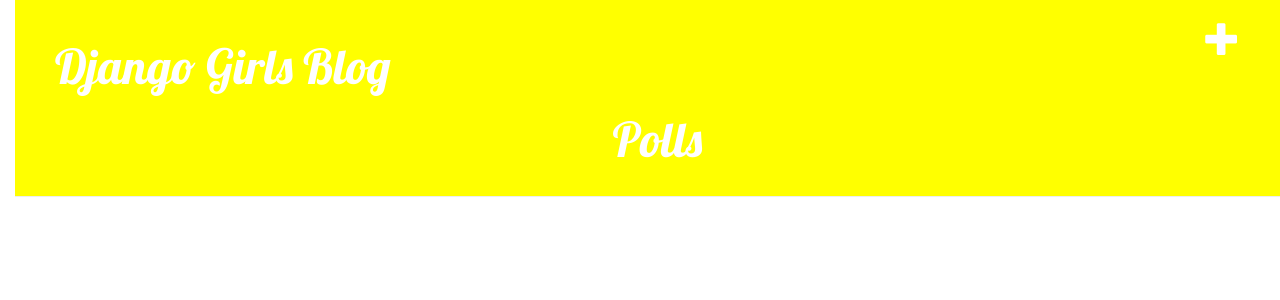
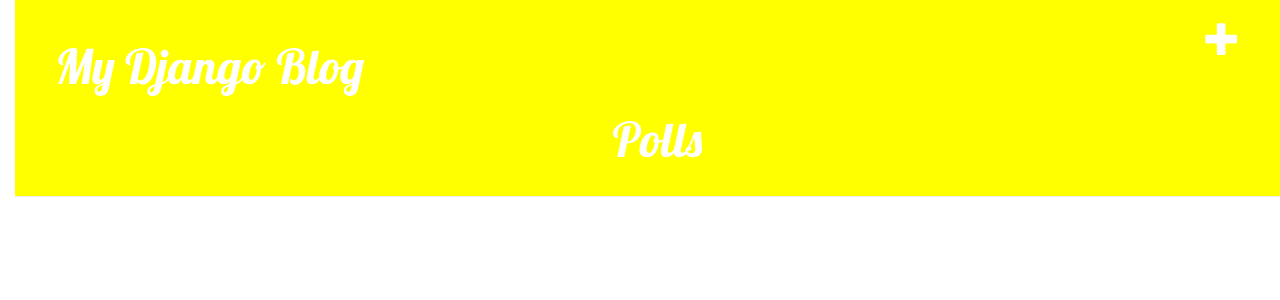
Before and after one commit to parth1625/aws-ecs, a Django app: page / in a window 1280 px wide. Shown: the top 300 px of the page. Run offline with Django 3.2, Linux system fonts and the light colour scheme; data that the repository does not hold is empty; some libraries are stand-ins or nearby versions.

Commit message:
changed title

```diff
--- a/blog/templates/blog/base.html
+++ b/blog/templates/blog/base.html
@@ -10,7 +10,7 @@
     <body>
     <div class="page-header">
         <a href="{% url 'post_new' %}" class="top-menu"><span class="glyphicon glyphicon-plus"></span></a>
-        <h1><a href="/">Django Girls Blog</a></h1>
+        <h1><a href="/">My Django Blog</a></h1>
         <h1 align="center"><a href="polls/">Polls</a></h1>
     </div>
     <div class="content container">
```
